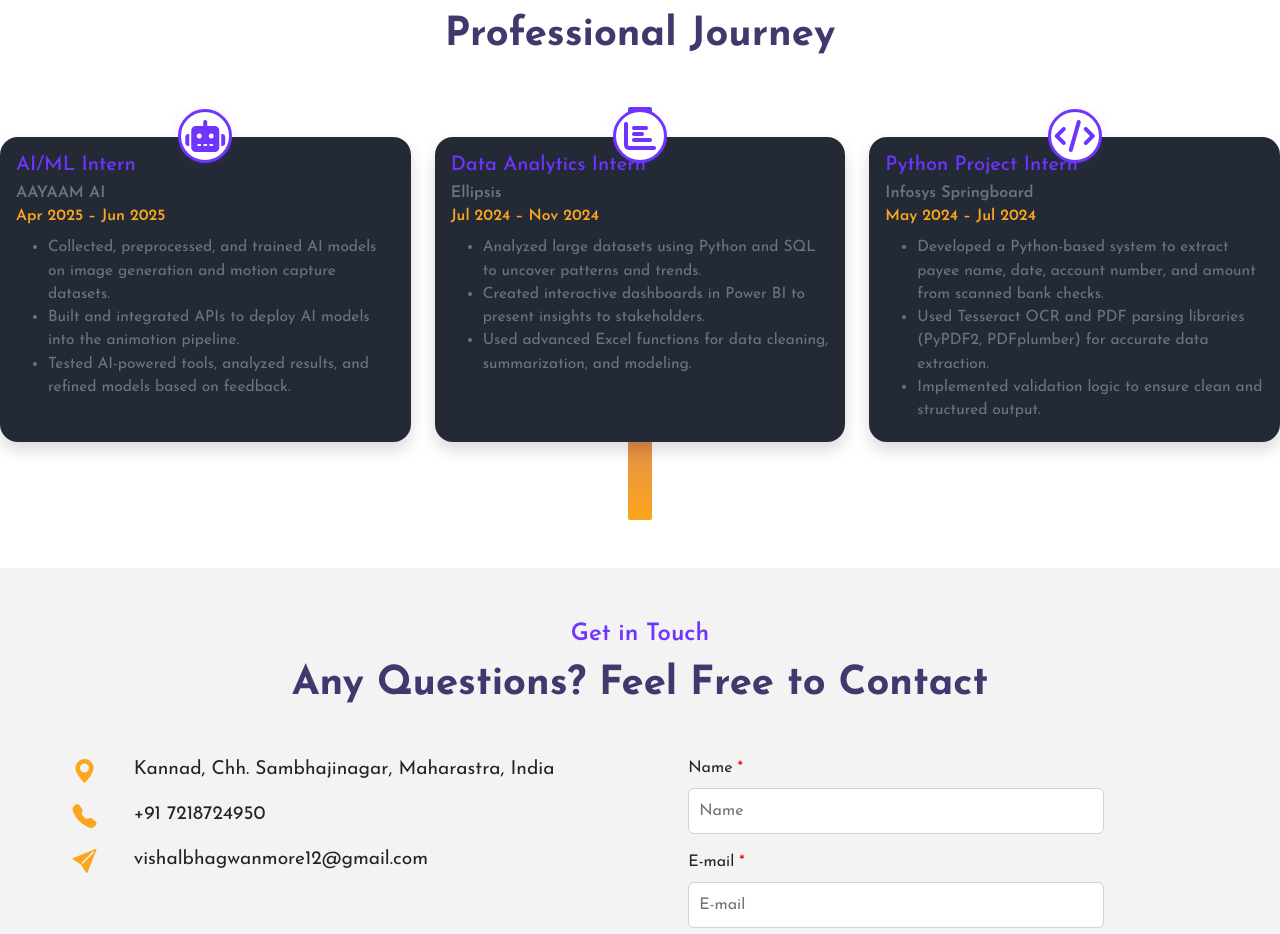
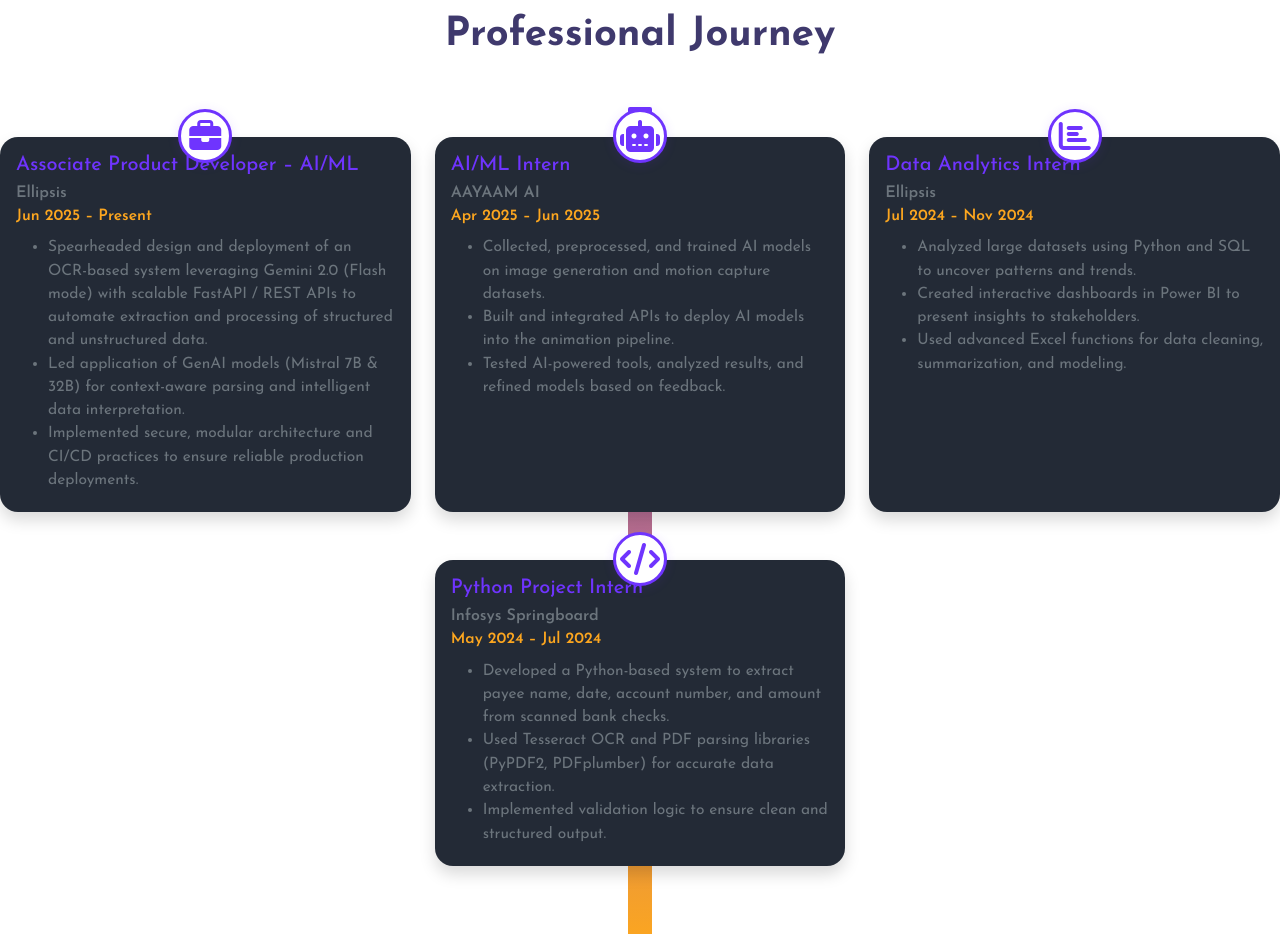
Before and after one commit to Vishal2053/My-Portfolio, a website: page index.html in a window 1280 px wide. Shown: the part 3032-3966 px from the top of the page. Drawn offline with nearby package versions, Linux system fonts and the light colour scheme.

Commit message:
new experience Added

```diff
--- a/index.html
+++ b/index.html
@@ -468,6 +468,25 @@
   <div class="timeline-container row justify-content-center mt-5">
     <!-- Timeline vertical line -->
     <div class="timeline-line d-none d-md-block"></div>
+
+    <!-- New Experience Card: Ellipsis (Associate Product Developer – AI/ML) -->
+    <div class="timeline-item col-12 col-md-4 mb-5" data-aos="fade-up" data-aos-delay="50">
+      <div class="card exp-card h-100 shadow border-0">
+        <div class="card-body position-relative">
+          <div class="exp-icon">
+            <i class="fas fa-briefcase"></i>
+          </div>
+          <h5 class="card-title mb-1" style="color:#6f34fe;">Associate Product Developer – AI/ML</h5>
+          <span class="text-muted fw-semibold">Ellipsis</span>
+          <div class="exp-date mb-2">Jun 2025 – Present</div>
+          <ul class="text-muted mt-2 mb-1" style="font-size: 0.97rem;">
+            <li>Spearheaded design and deployment of an OCR-based system leveraging Gemini 2.0 (Flash mode) with scalable FastAPI / REST APIs to automate extraction and processing of structured and unstructured data.</li>
+            <li>Led application of GenAI models (Mistral 7B & 32B) for context-aware parsing and intelligent data interpretation.</li>
+            <li>Implemented secure, modular architecture and CI/CD practices to ensure reliable production deployments.</li>
+          </ul>
+        </div>
+      </div>
+    </div>
     <!-- Experience Card: AAYAAM AI -->
     <div class="timeline-item col-12 col-md-4 mb-5" data-aos="fade-up">
       <div class="card exp-card h-100 shadow border-0">
```
